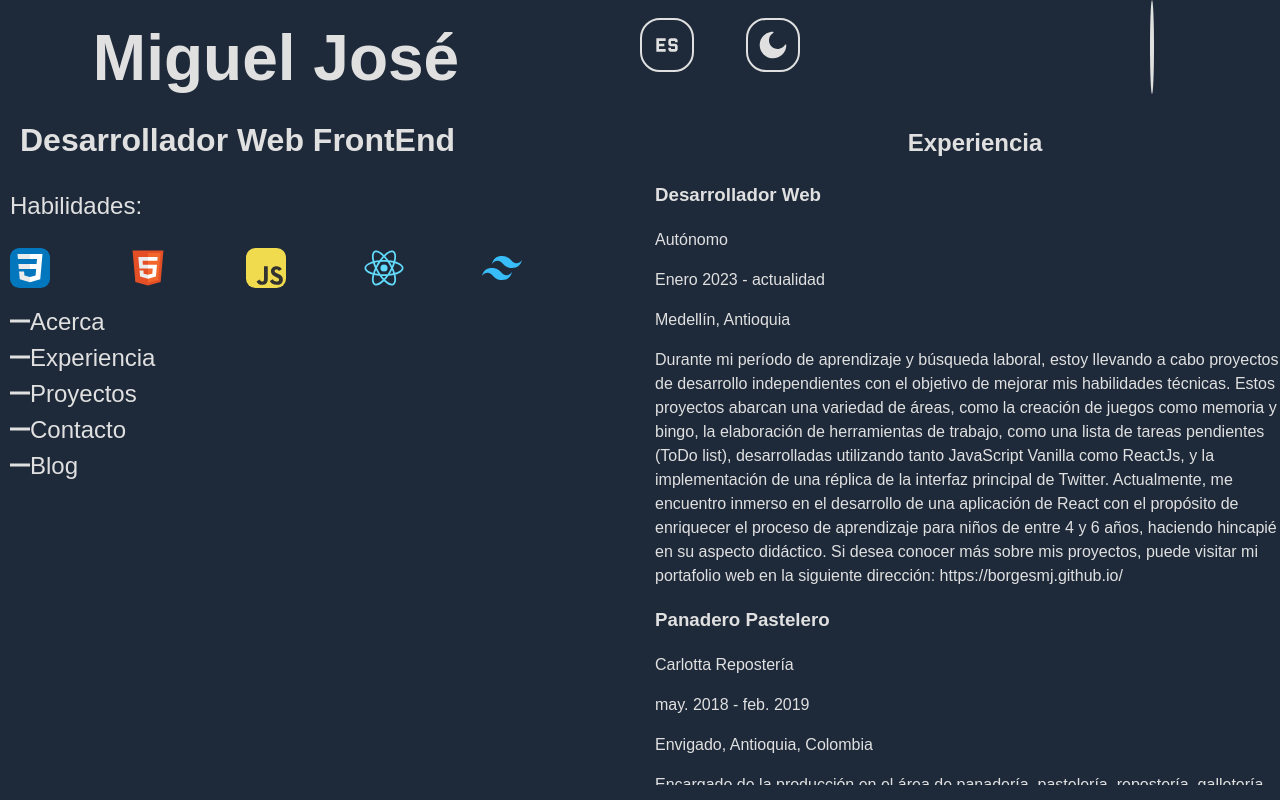
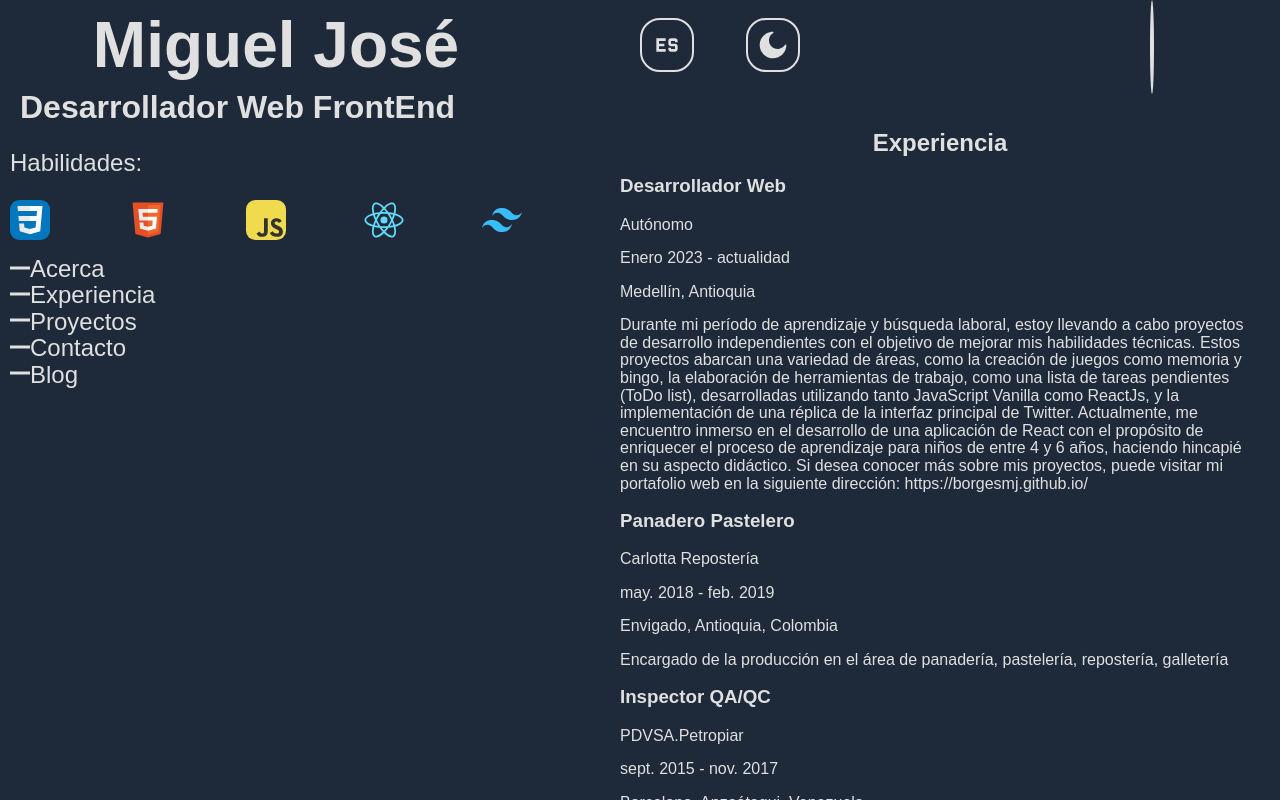
Before and after one commit to borgesmj/borgesmj.github.io, a React (Vite) app: page /experience in a window 1280 px wide. Built offline with nearby package versions, Linux system fonts and the light colour scheme; no server answers.

Commit message:
solucionando problemas de responsive

```diff
--- a/src/Components/Icons/Github_icon.jsx
+++ b/src/Components/Icons/Github_icon.jsx
@@ -1,6 +1,6 @@
 export default function BiGithub(props) {
     return (
-      <svg width="1em" height="1em" viewBox="0 0 16 16" xmlns="http://www.w3.org/2000/svg" {...props}>
+      <svg width="2em" height="2em" viewBox="0 0 16 16" xmlns="http://www.w3.org/2000/svg" {...props}>
       <path fill="#000000" d="M8 0C3.58 0 0 3.58 0 8c0 3.54 2.29 6.53 5.47 7.59c.4.07.55-.17.55-.38c0-.19-.01-.82-.01-1.49c-2.01.37-2.53-.49-2.69-.94c-.09-.23-.48-.94-.82-1.13c-.28-.15-.68-.52-.01-.53c.63-.01 1.08.58 1.23.82c.72 1.21 1.87.87 2.33.66c.07-.52.28-.87.51-1.07c-1.78-.2-3.64-.89-3.64-3.95c0-.87.31-1.59.82-2.15c-.08-.2-.36-1.02.08-2.12c0 0 .67-.21 2.2.82c.64-.18 1.32-.27 2-.27c.68 0 1.36.09 2 .27c1.53-1.04 2.2-.82 2.2-.82c.44 1.1.16 1.92.08 2.12c.51.56.82 1.27.82 2.15c0 3.07-1.87 3.75-3.65 3.95c.29.25.54.73.54 1.48c0 1.07-.01 1.93-.01 2.2c0 .21.15.46.55.38A8.012 8.012 0 0 0 16 8c0-4.42-3.58-8-8-8z"></path>
   </svg>
     )
--- a/src/Components/Profile/Profile.css
+++ b/src/Components/Profile/Profile.css
@@ -14,7 +14,6 @@
 .sidebar__checkbox:checked ~ .content_sidebar {
     transform: translateX(0);
 }
-
 
 .sidebar__checkbox{
     display: none !important;
@@ -74,13 +73,15 @@
     width: 100%;
     display: flex;
     flex-direction: row;
-    justify-content: space-around;
     font-size: 20px;
-    color: var(--text-200)
+    color: var(--text-200);
+    align-items: center;
+    justify-content: space-evenly;
 }
 
-.socials_panel > h1 > svg{
-    width: 2em;
+
+.socials_panel > h2 > svg > path{
+    fill: var(--text-200);
 }
 
 .github__data{
@@ -193,11 +194,14 @@
 @media (width>= 1024px){
     .content_sidebar{
         left: 0;
+        bottom: 0;
+        top: 0;
         position: fixed;
         transform: translateX(10px);
         width: 40vw;
         top: 0;
         bottom: 0;
+        height: calc(100vh - 20px);
     }
 
     .sidebar__checkbox:checked ~ .content_sidebar {
--- a/src/Pages/Experience.jsx
+++ b/src/Pages/Experience.jsx
@@ -56,7 +56,7 @@ const Experience = ({ english }) => {
 
   return (
     <div>
-      <h2>Experiencia</h2>
+      <h2>{english ? 'Experience' : 'Experiencia'}</h2>
       {trabajosAMostrar.map((trabajo, index) => (
         <div key={index}>
           <h3>{trabajo.Trabajo}</h3>
--- a/src/Pages/Projects.css
+++ b/src/Pages/Projects.css
@@ -29,3 +29,8 @@
     width: 100%;
     height: 100%;
 }
+
+.project__item > .project__content > h4,
+.project__item > .project__content > p{
+    color: var(--text-200);
+}
--- a/src/Pages/Projects.jsx
+++ b/src/Pages/Projects.jsx
@@ -43,7 +43,7 @@ const Projects = ({repos_url}) => {
     return dateB - dateA;
   });
 
-
+  console.log(orderedRepos)
 
   return (
     <div className='projects__section'>
--- a/src/index.css
+++ b/src/index.css
@@ -1,6 +1,6 @@
 :root {
   font-family: 'Quicksand', sans-serif;
-  line-height: 1.5;
+  line-height: 1.1;
   font-weight: 400;
 
   font-synthesis: none;
@@ -78,9 +78,10 @@ body {
 
 @media (min-width: 1024px) {
   .contenido {
-    top: 105px;
+    top: 100px;
     width: 50vw;
-    right: 5px;
+    right: 25px;
     height: calc(100vh - 120px);
-  }
+    padding: 10px 15px;
 }
+}
```
